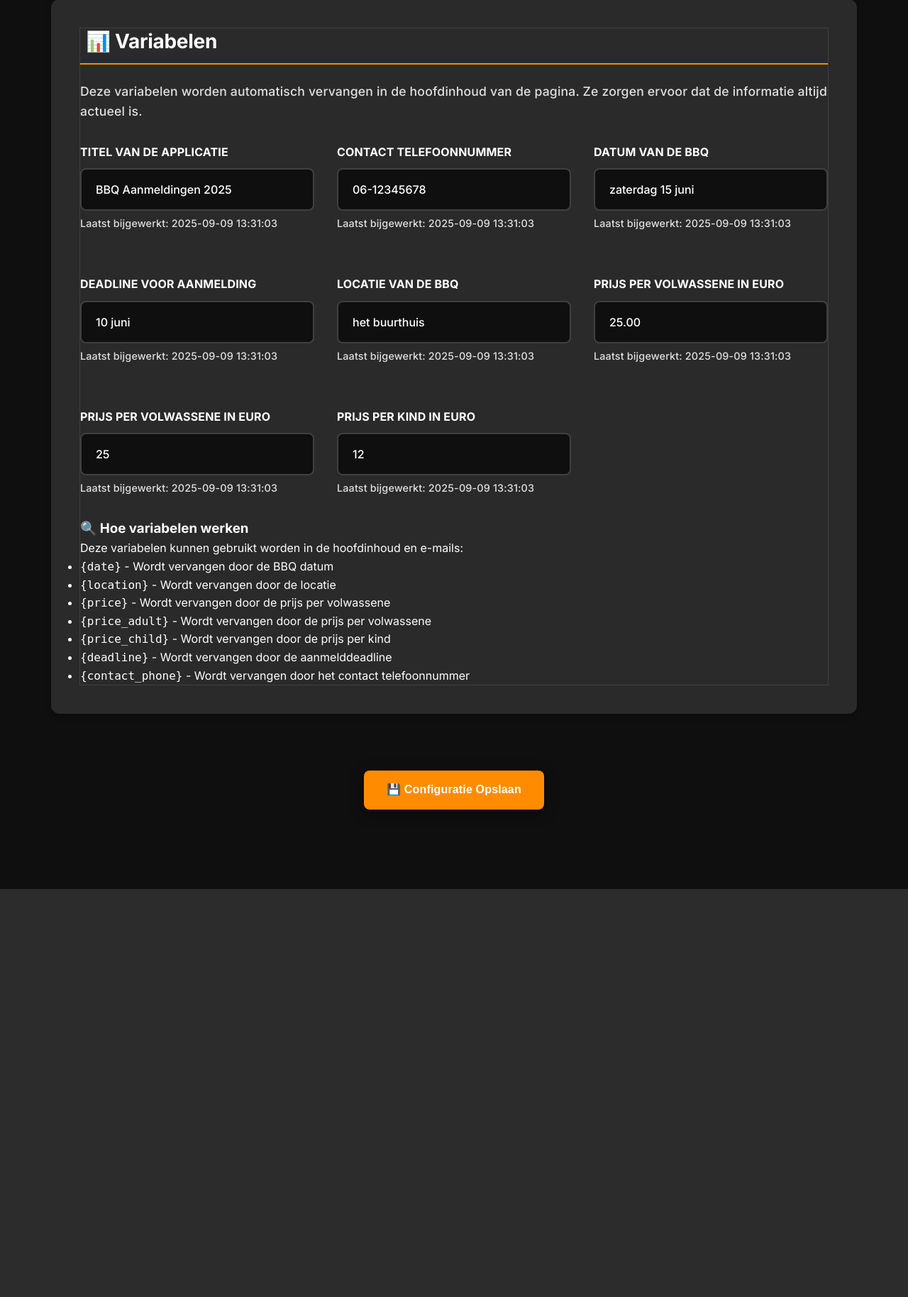
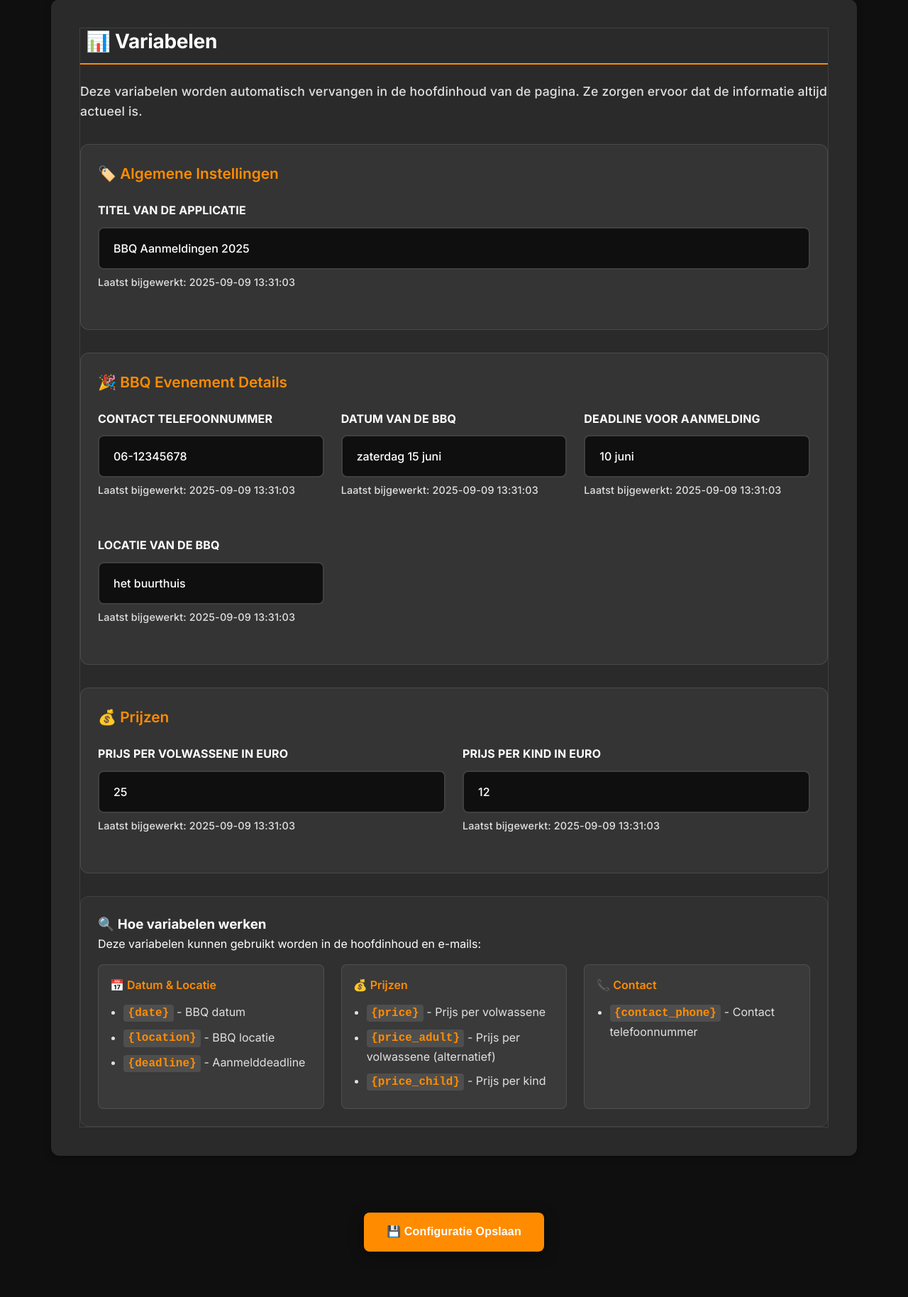
Before and after one commit to kay-arne/BBQ-App, a Flask app: page /admin/config in a window 1280 px wide. Shown: the part 402-2230 px from the top of the page at 71% size. Before the commit the page ends 1655 px from the top, so only its background shows below. Run offline with Flask 3, Linux system fonts and the light colour scheme; the visitor is signed in with stand-in values (Sample User, id 1); data comes from the database, SQL or seed files in the repository; some libraries are stand-ins or nearby versions.

Commit message:
Fix duplicate price fields and improve variables tab layout
🔧 Fixed Duplicate Price Fields:
- Removed duplicate 'bbq_price_per_adult' configuration
- Now only uses 'price_per_adult' from variables category
- Updated get_cached_bbq_details() to use correct config key
- Eliminated confusion between two price fields

🎨 Improved Variables Tab Layout:
- Added clear visual sections with distinct styling
- Organized into logical groups:
  * 🏷️ Algemene Instellingen (App title)
  * 🎉 BBQ Evenement Details (Date, location, deadline, contact)
  * 💰 Prijzen (Adult and child prices)
- Each section has its own background and border
- Better visual hierarchy with section headers

📚 Enhanced Variable Documentation:
- Reorganized variable list into logical groups
- Added clear categories: Datum & Locatie, Prijzen, Contact
- Improved code styling with better contrast
- Removed duplicate variable references
- Clearer explanations for each variable

✨ Visual Improvements:
- Added subtle background colors for sections
- Better spacing and padding throughout
- Improved typography with section headers
- Grid layout for better organization
- Consistent styling across all elements

🎯 Benefits:
- No more duplicate price fields
- Clear visual separation of different config types
- Better user experience with organized layout
- Easier to understand variable system
- Professional appearance with proper hierarchy

```diff
--- a/app.py
+++ b/app.py
@@ -371,7 +371,6 @@ def initialize_default_config():
     defaults = {
         'app_title': ('BBQ Aanmeldingen 2025', 'Titel van de applicatie', 'general'),
         'bbq_date': ('zaterdag 15 juni', 'Datum van de BBQ', 'bbq'),
-        'bbq_price_per_adult': ('25.00', 'Prijs per volwassene in euro', 'bbq'),
         'bbq_location': ('het buurthuis', 'Locatie van de BBQ', 'bbq'),
         'bbq_deadline': ('10 juni', 'Deadline voor aanmelding', 'bbq'),
         'bbq_contact_phone': ('06-12345678', 'Contact telefoonnummer', 'bbq'),
@@ -489,7 +488,7 @@ def delete_admin(admin_id):
 def get_cached_bbq_details():
     """Cache BBQ details from configuration"""
     return {
-        "price_per_adult": float(get_config('bbq_price_per_adult', 25.00)),
+        "price_per_adult": float(get_config('price_per_adult', 25.00)),
         "date": get_config('bbq_date', "zaterdag 15 juni"),
         "location": get_config('bbq_location', "het buurthuis"),
         "deadline": get_config('bbq_deadline', "10 juni"),
--- a/templates/admin_config.html
+++ b/templates/admin_config.html
@@ -58,6 +58,80 @@
             background: var(--primary-color);
             color: var(--text-white);
         }
+
+        /* Config Sections */
+        .config-section {
+            margin-bottom: 2rem;
+            padding: 1.5rem;
+            background: rgba(255, 255, 255, 0.05);
+            border-radius: 12px;
+            border: 1px solid rgba(255, 255, 255, 0.1);
+        }
+
+        .config-section h3 {
+            margin: 0 0 1.5rem 0;
+            color: var(--primary-color);
+            font-size: 1.3rem;
+            font-weight: 600;
+            display: flex;
+            align-items: center;
+            gap: 0.5rem;
+        }
+
+        .config-section .variables-grid {
+            display: grid;
+            grid-template-columns: repeat(auto-fit, minmax(300px, 1fr));
+            gap: 1.5rem;
+        }
+
+        /* Variable Info Styling */
+        .variable-info {
+            margin-top: 2rem;
+            padding: 1.5rem;
+            background: rgba(255, 255, 255, 0.03);
+            border-radius: 12px;
+            border: 1px solid rgba(255, 255, 255, 0.08);
+        }
+
+        .variable-list {
+            display: grid;
+            grid-template-columns: repeat(auto-fit, minmax(250px, 1fr));
+            gap: 1.5rem;
+            margin-top: 1rem;
+        }
+
+        .variable-group {
+            background: rgba(255, 255, 255, 0.05);
+            padding: 1rem;
+            border-radius: 8px;
+            border: 1px solid rgba(255, 255, 255, 0.1);
+        }
+
+        .variable-group h4 {
+            margin: 0 0 0.75rem 0;
+            color: var(--primary-color);
+            font-size: 1rem;
+            font-weight: 600;
+        }
+
+        .variable-group ul {
+            margin: 0;
+            padding-left: 1.2rem;
+        }
+
+        .variable-group li {
+            margin-bottom: 0.5rem;
+            color: var(--text-light);
+        }
+
+        .variable-group code {
+            background: rgba(255, 255, 255, 0.1);
+            padding: 0.2rem 0.4rem;
+            border-radius: 4px;
+            font-family: 'Courier New', monospace;
+            color: var(--primary-color);
+            font-weight: 600;
+        }
     </style>
     <!-- Simple Custom Editor - No external API needed -->
 </head>
@@ -102,6 +176,9 @@
                     <h2>📊 Variabelen</h2>
                     <p class="tab-description">Deze variabelen worden automatisch vervangen in de hoofdinhoud van de pagina. Ze zorgen ervoor dat de informatie altijd actueel is.</p>
 
+                    <!-- Algemene Instellingen -->
+                    <div class="config-section">
+                        <h3>🏷️ Algemene Instellingen</h3>
                         <div class="variables-grid">
                             {% for setting in configs.get('general', []) %}
                                 {% if setting.key == 'app_title' %}
@@ -112,44 +189,69 @@
                                 </div>
                                 {% endif %}
                             {% endfor %}
+                        </div>
+                    </div>
 
+                    <!-- BBQ Evenement Details -->
+                    <div class="config-section">
+                        <h3>🎉 BBQ Evenement Details</h3>
+                        <div class="variables-grid">
                             {% for setting in configs.get('bbq', []) %}
+                                {% if setting.key != 'bbq_price_per_adult' %}
                                 <div class="form-group">
                                     <label for="config_{{ setting.key }}">{{ setting.description }}</label>
-                            {% if setting.key == 'bbq_price_per_adult' %}
-                                <input type="number" id="config_{{ setting.key }}" name="config_{{ setting.key }}" value="{{ setting.value or '' }}" step="0.01" placeholder="{{ setting.description }}">
-                            {% else %}
                                     <input type="text" id="config_{{ setting.key }}" name="config_{{ setting.key }}" value="{{ setting.value or '' }}" placeholder="{{ setting.description }}">
-                            {% endif %}
                                     <small>Laatst bijgewerkt: {{ setting.updated_at }}</small>
                                 </div>
+                                {% endif %}
                             {% endfor %}
+                        </div>
+                    </div>
 
+                    <!-- Prijzen -->
+                    <div class="config-section">
+                        <h3>💰 Prijzen</h3>
+                        <div class="variables-grid">
                             {% for setting in configs.get('variables', []) %}
+                                {% if setting.key in ['price_per_adult', 'price_per_child'] %}
                                 <div class="form-group">
                                     <label for="config_{{ setting.key }}">{{ setting.description }}</label>
-                            {% if setting.key in ['price_per_adult', 'price_per_child'] %}
                                     <input type="number" id="config_{{ setting.key }}" name="config_{{ setting.key }}" value="{{ setting.value or '' }}" step="0.01" placeholder="{{ setting.description }}">
-                            {% else %}
-                                <input type="text" id="config_{{ setting.key }}" name="config_{{ setting.key }}" value="{{ setting.value or '' }}" placeholder="{{ setting.description }}">
-                            {% endif %}
                                     <small>Laatst bijgewerkt: {{ setting.updated_at }}</small>
                                 </div>
+                                {% endif %}
                             {% endfor %}
                         </div>
+                    </div>
 
+                    <!-- Variabelen Uitleg -->
                     <div class="variable-info">
                         <h3>🔍 Hoe variabelen werken</h3>
                         <p>Deze variabelen kunnen gebruikt worden in de hoofdinhoud en e-mails:</p>
+                        <div class="variable-list">
+                            <div class="variable-group">
+                                <h4>📅 Datum & Locatie</h4>
                                 <ul>
-                            <li><code>{date}</code> - Wordt vervangen door de BBQ datum</li>
-                            <li><code>{location}</code> - Wordt vervangen door de locatie</li>
-                            <li><code>{price}</code> - Wordt vervangen door de prijs per volwassene</li>
-                            <li><code>{price_adult}</code> - Wordt vervangen door de prijs per volwassene</li>
-                            <li><code>{price_child}</code> - Wordt vervangen door de prijs per kind</li>
-                            <li><code>{deadline}</code> - Wordt vervangen door de aanmelddeadline</li>
-                            <li><code>{contact_phone}</code> - Wordt vervangen door het contact telefoonnummer</li>
+                                    <li><code>{date}</code> - BBQ datum</li>
+                                    <li><code>{location}</code> - BBQ locatie</li>
+                                    <li><code>{deadline}</code> - Aanmelddeadline</li>
                                 </ul>
+                            </div>
+                            <div class="variable-group">
+                                <h4>💰 Prijzen</h4>
+                                <ul>
+                                    <li><code>{price}</code> - Prijs per volwassene</li>
+                                    <li><code>{price_adult}</code> - Prijs per volwassene (alternatief)</li>
+                                    <li><code>{price_child}</code> - Prijs per kind</li>
+                                </ul>
+                            </div>
+                            <div class="variable-group">
+                                <h4>📞 Contact</h4>
+                                <ul>
+                                    <li><code>{contact_phone}</code> - Contact telefoonnummer</li>
+                                </ul>
+                            </div>
+                        </div>
                     </div>
                 </div>
             </div>
```
Lines whose indentation alone changed are shown as unchanged.
